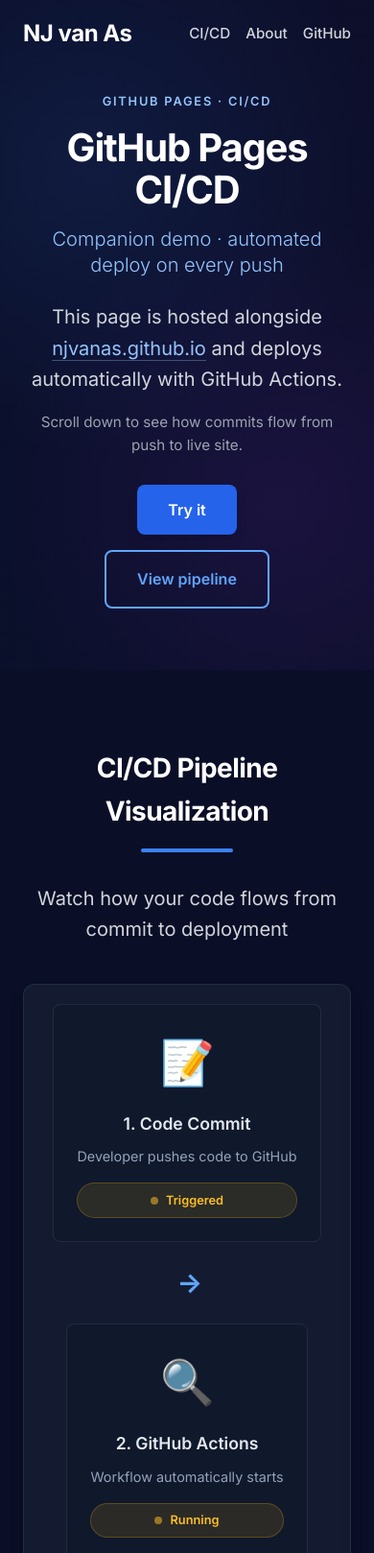
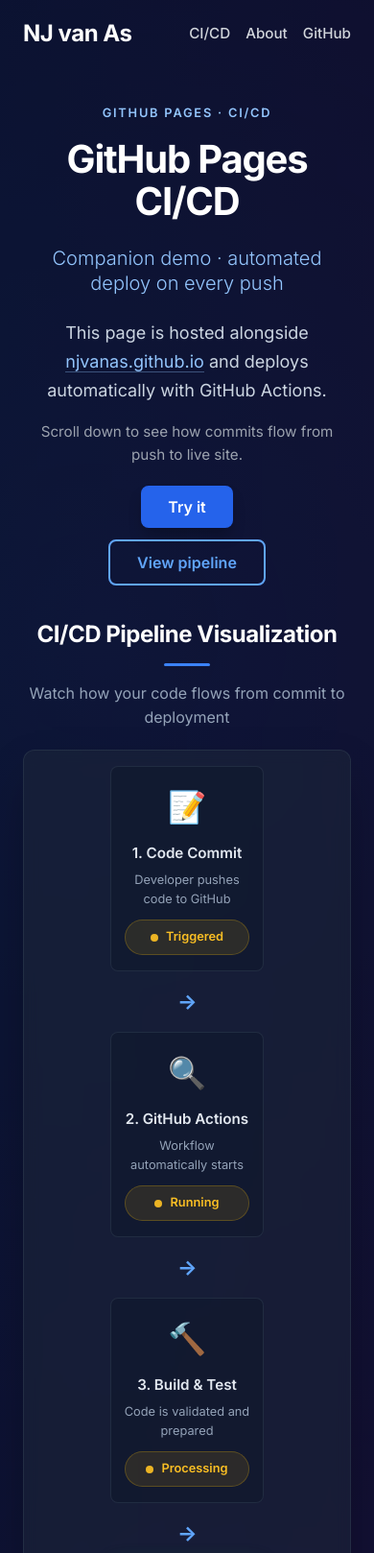
Before and after one commit to njvanas/CI-CD, a plain HTML site: page index.html in a window 390 px wide. Shown: the top 1618 px of the page at 96% size. Drawn offline with Linux system fonts and the light colour scheme.

Commit message:
Replace inline SVGs; refine layout and styles
Add external Lucide-style SVG icon files (icons/github.svg, icons/linkedin.svg, icons/mail.svg) and replace inline SVG markup in the footer with <img> references. Introduce a compact main shell (.main-shell) and adjust root variables, container width, header spacing, hero sizing, typography and spacing to match the typing-speed-test/portfolio rhythm. Many UI refinements: reduced paddings/margins, adjusted button and card shadows/hover behavior, tightened pipeline and info-card dimensions, responsive tweaks, and a hover filter for social icons. Purpose: simplify icon management, unify visual rhythm with companion pages, and tighten the site’s compact layout and responsiveness.

```diff
--- a/index.html
+++ b/index.html
@@ -25,12 +25,8 @@
         </nav>
     </header>
 
-    <main>
+    <main class="main-shell">
         <section id="home" class="hero">
-            <div class="hero__bg" aria-hidden="true">
-                <div class="hero__bg-wash"></div>
-                <div class="hero__bg-radials"></div>
-            </div>
             <div class="container hero__inner">
                 <p class="hero-eyebrow">GitHub Pages · CI/CD</p>
                 <h1 class="hero__title">GitHub Pages CI/CD</h1>
@@ -168,24 +164,17 @@
                     <ul class="site-footer__social">
                         <li>
                             <a href="mailto:njvanas@duck.com" class="site-footer__social-btn" aria-label="Email">
-                                <svg class="site-footer__icon site-footer__icon--mail" xmlns="http://www.w3.org/2000/svg" viewBox="0 0 24 24" aria-hidden="true" focusable="false">
-                                    <rect class="site-footer__icon-stroke" width="20" height="16" x="2" y="4" rx="2" fill="none"/>
-                                    <path class="site-footer__icon-stroke" fill="none" d="m22 7-8.97 5.7a1.94 1.94 0 0 1-2.06 0L2 7"/>
-                                </svg>
+                                <img class="site-footer__icon-img" src="icons/mail.svg" width="20" height="20" alt="" decoding="async" />
                             </a>
                         </li>
                         <li>
-                            <a href="https://linkedin.com/in/njvanas" class="site-footer__social-btn" target="_blank" rel="noopener noreferrer" aria-label="LinkedIn">
-                                <svg class="site-footer__icon site-footer__icon--glyph" xmlns="http://www.w3.org/2000/svg" viewBox="0 0 24 24" aria-hidden="true" focusable="false">
-                                    <path d="M20.447 20.452h-3.554v-5.569c0-1.328-.027-3.037-1.852-3.037-1.853 0-2.136 1.445-2.136 2.939v5.667H9.351V9h3.414v1.561h.046c.477-.9 1.637-1.85 3.37-1.85 3.601 0 4.267 2.37 4.267 5.455v6.286zM5.337 7.433c-1.144 0-2.063-.926-2.063-2.065 0-1.138.92-2.063 2.063-2.063 1.14 0 2.064.925 2.064 2.063 0 1.139-.925 2.065-2.064 2.065zm1.782 13.019H3.555V9h3.564v11.452zM22.225 0H1.771C.792 0 0 .774 0 1.729v20.542C0 23.227.792 24 1.771 24h20.451C23.2 24 24 23.227 24 22.271V1.729C24 .774 23.2 0 22.222 0h.003z"/>
-                                </svg>
+                            <a href="https://www.linkedin.com/in/njvanas" class="site-footer__social-btn" target="_blank" rel="noopener noreferrer" aria-label="LinkedIn">
+                                <img class="site-footer__icon-img" src="icons/linkedin.svg" width="20" height="20" alt="" decoding="async" />
                             </a>
                         </li>
                         <li>
                             <a href="https://github.com/njvanas" class="site-footer__social-btn" target="_blank" rel="noopener noreferrer" aria-label="GitHub">
-                                <svg class="site-footer__icon site-footer__icon--glyph" xmlns="http://www.w3.org/2000/svg" viewBox="0 0 24 24" aria-hidden="true" focusable="false">
-                                    <path d="M12 0c-6.626 0-12 5.373-12 12 0 5.302 3.438 9.8 8.207 11.387.599.111.793-.261.793-.577v-2.234c-3.338.726-4.033-1.416-4.033-1.416-.546-1.387-1.333-1.756-1.333-1.756-1.089-.745.083-.729.083-.729 1.205.084 1.839 1.237 1.839 1.237 1.07 1.834 2.807 1.304 3.492.997.107-.775.418-1.305.762-1.604-2.665-.305-5.467-1.334-5.467-5.931 0-1.311.469-2.381 1.236-3.221-.124-.303-.535-1.524.117-3.176 0 0 1.008-.322 3.301 1.23.957-.266 1.983-.399 3.003-.404 1.02.005 2.047.138 3.006.404 2.291-1.552 3.297-1.23 3.297-1.23.653 1.653.242 2.874.118 3.176.77.84 1.235 1.911 1.235 3.221 0 4.609-2.807 5.624-5.479 5.921.43.372.823 1.102.823 2.222v3.293c0 .319.192.694.801.576 4.765-1.589 8.199-6.086 8.199-11.386 0-6.627-5.373-12-12-12z"/>
-                                </svg>
+                                <img class="site-footer__icon-img" src="icons/github.svg" width="20" height="20" alt="" decoding="async" />
                             </a>
                         </li>
                     </ul>
--- a/styles.css
+++ b/styles.css
@@ -5,7 +5,8 @@
 }
 
 :root {
-    /* Aligned with njvanas.github.io (Tailwind slate / blue scale) */
+    /* Aligned with njvanas.github.io + typing-speed-test companion pages */
+    --header-h: 5.5rem;
     --bg-deep: #0a0e27;
     --bg-elevated: rgba(30, 41, 59, 0.5);
     --bg-card: rgba(15, 23, 42, 0.5);
@@ -67,13 +68,43 @@
 }
 
 .container {
-    max-width: 1200px;
+    max-width: 1280px;
     margin: 0 auto;
     padding: 0 1.5rem;
 }
 
 .scroll-target {
-    scroll-margin-top: 6rem;
+    scroll-margin-top: calc(var(--header-h) + 0.5rem);
+}
+
+/* Main band — same rhythm as typing-speed-test (main-wrap) */
+.main-shell {
+    position: relative;
+    flex: 1;
+    width: 100%;
+    padding: calc(var(--header-h) + 2rem) 0 2.5rem;
+    overflow: hidden;
+    isolation: isolate;
+}
+
+.main-shell::before {
+    content: "";
+    position: absolute;
+    inset: 0;
+    z-index: 0;
+    pointer-events: none;
+    opacity: 0.35;
+    background:
+        linear-gradient(to right, rgba(37, 99, 235, 0.12), rgba(147, 51, 234, 0.1)),
+        radial-gradient(circle at 25% 25%, rgba(59, 130, 246, 0.15) 0%, transparent 45%),
+        radial-gradient(circle at 75% 70%, rgba(147, 51, 234, 0.12) 0%, transparent 45%);
+}
+
+.main-shell .hero,
+.main-shell .cicd-section,
+.main-shell .about {
+    position: relative;
+    z-index: 1;
 }
 
 /* Header — fixed + transparent until scroll (matches portfolio Header.tsx) */
@@ -144,44 +175,18 @@
     color: #fff;
 }
 
-/* Hero — layered background like portfolio Hero.tsx */
+/* Hero — compact intro like typing-speed-test (hero-intro), not full viewport */
 .hero {
-    position: relative;
-    overflow: hidden;
-    min-height: 100vh;
-    display: flex;
-    flex-direction: column;
-    justify-content: center;
     text-align: center;
     color: var(--text-primary);
-    padding: 7rem 0 5rem;
-}
-
-.hero__bg {
-    position: absolute;
-    inset: 0;
-    pointer-events: none;
-}
-
-.hero__bg-wash {
-    position: absolute;
-    inset: 0;
-    opacity: 0.1;
-    background: linear-gradient(to right, rgba(37, 99, 235, 0.2), rgba(147, 51, 234, 0.2));
-}
-
-.hero__bg-radials {
-    position: absolute;
-    inset: 0;
-    opacity: 1;
-    background-image:
-        radial-gradient(circle at 25% 25%, rgba(59, 130, 246, 0.1) 0%, transparent 50%),
-        radial-gradient(circle at 75% 75%, rgba(147, 51, 234, 0.1) 0%, transparent 50%);
+    margin-bottom: 2rem;
+    max-width: 56rem;
+    margin-left: auto;
+    margin-right: auto;
 }
 
 .hero__inner {
     position: relative;
-    z-index: 1;
 }
 
 .hero-eyebrow {
@@ -197,7 +202,7 @@
     font-size: clamp(2.5rem, 6vw, 4.5rem);
     font-weight: 700;
     color: #fff;
-    margin-bottom: 1rem;
+    margin-bottom: 1.5rem;
     letter-spacing: -0.03em;
     line-height: 1.1;
 }
@@ -207,31 +212,37 @@
     font-weight: 300;
     color: var(--blue-300);
     margin-bottom: 1.5rem;
-    line-height: 1.35;
+    line-height: 1.3;
 }
 
 .hero__lead {
-    font-size: 1.25rem;
+    font-size: 1.125rem;
     margin-bottom: 1rem;
-    color: var(--text-gray-300);
+    color: #cbd5e1;
     max-width: 42rem;
     margin-left: auto;
     margin-right: auto;
-    line-height: 1.625;
+    line-height: 1.65;
+}
+
+@media (min-width: 768px) {
+    .hero__lead {
+        font-size: 1.25rem;
+    }
 }
 
 .hero-sub {
     font-size: 0.95rem !important;
     color: var(--text-gray-400) !important;
-    margin-bottom: 1.75rem !important;
+    margin-bottom: 1.25rem !important;
 }
 
 .hero__actions {
     display: flex;
     flex-direction: column;
     align-items: center;
-    gap: 1rem;
-    margin-bottom: 0.5rem;
+    gap: 0.75rem;
+    margin-bottom: 0.25rem;
 }
 
 @media (min-width: 40rem) {
@@ -258,36 +269,36 @@
     display: inline-flex;
     align-items: center;
     justify-content: center;
-    padding: 1rem 2rem;
+    padding: 0.75rem 1.75rem;
     font-size: 1rem;
     font-weight: 600;
     font-family: inherit;
+    line-height: 1.25;
     border-radius: 0.5rem;
     cursor: pointer;
     text-decoration: none;
     transition:
-        background 0.3s ease,
-        color 0.3s ease,
-        border-color 0.3s ease,
-        box-shadow 0.3s ease,
-        transform 0.2s ease;
+        background 0.25s ease,
+        color 0.25s ease,
+        border-color 0.25s ease,
+        box-shadow 0.25s ease,
+        transform 0.15s ease;
 }
 
 .btn--primary {
     background: var(--accent);
     color: #fff;
     border: none;
-    box-shadow: 0 10px 15px -3px rgba(0, 0, 0, 0.1), 0 4px 6px -4px rgba(0, 0, 0, 0.1);
+    box-shadow: 0 10px 15px -3px rgba(0, 0, 0, 0.25);
 }
 
 .btn--primary:hover {
     background: var(--accent-hover);
-    box-shadow: 0 20px 25px -5px rgba(0, 0, 0, 0.1), 0 8px 10px -6px rgba(0, 0, 0, 0.1);
-    transform: translateY(-1px);
+    box-shadow: 0 20px 25px -5px rgba(0, 0, 0, 0.3);
 }
 
 .btn--primary:active {
-    transform: translateY(0);
+    transform: translateY(1px);
 }
 
 .btn--outline {
@@ -316,40 +327,40 @@
     display: none;
 }
 
-/* Section titles — portfolio About / section pattern */
+/* Section titles — compact like typing-speed-test .section-title */
 .section-head {
     text-align: center;
-    margin-bottom: 4rem;
+    margin-bottom: 1.75rem;
 }
 
 .section-head__title {
-    font-size: clamp(2.25rem, 4vw, 3rem);
+    font-size: clamp(1.5rem, 3vw, 1.85rem);
     font-weight: 700;
     color: #fff;
-    margin-bottom: 1rem;
+    margin-bottom: 0.65rem;
     letter-spacing: -0.02em;
 }
 
 .section-head__rule {
-    width: 6rem;
-    height: 0.25rem;
+    width: 3rem;
+    height: 0.2rem;
     background: var(--accent-ring);
-    margin: 0 auto 2rem;
+    margin: 0 auto 1rem;
     border-radius: 9999px;
 }
 
 .section-head__lead {
-    font-size: 1.25rem;
-    color: var(--text-gray-300);
-    max-width: 42rem;
+    font-size: 1rem;
+    color: var(--text-muted);
+    max-width: 40rem;
     margin: 0 auto;
-    line-height: 1.625;
+    line-height: 1.55;
 }
 
 /* CI/CD Section */
 .cicd-section {
-    padding: 5rem 0;
-    background: var(--bg-deep);
+    padding: 0 0 2.5rem;
+    background: transparent;
 }
 
 .pipeline-container {
@@ -357,22 +368,27 @@
     justify-content: center;
     align-items: center;
     flex-wrap: wrap;
-    gap: 1rem;
-    margin: 2.5rem 0;
-    padding: 2rem;
+    gap: 0.65rem;
+    margin: 1.25rem 0;
+    padding: 1.25rem 1rem;
+    max-width: 52rem;
+    margin-left: auto;
+    margin-right: auto;
     background: var(--bg-elevated);
-    backdrop-filter: blur(6px);
+    backdrop-filter: blur(8px);
+    -webkit-backdrop-filter: blur(8px);
     border-radius: 0.75rem;
     border: 1px solid var(--border);
-    box-shadow: 0 10px 15px -3px rgba(0, 0, 0, 0.25);
+    box-shadow: 0 25px 50px -12px rgba(0, 0, 0, 0.35);
 }
 
 .pipeline-step {
     display: flex;
     flex-direction: column;
     align-items: center;
-    padding: 1.5rem;
-    min-width: 180px;
+    padding: 1rem 0.85rem;
+    min-width: 132px;
+    max-width: 160px;
     background: var(--bg-card);
     border-radius: 0.5rem;
     border: 1px solid var(--border);
@@ -381,14 +397,14 @@
 }
 
 .pipeline-step:hover {
-    transform: translateY(-5px);
-    box-shadow: 0 12px 28px -8px rgba(59, 130, 246, 0.25);
-    border-color: rgba(59, 130, 246, 0.45);
+    transform: translateY(-3px);
+    box-shadow: 0 10px 24px -8px rgba(59, 130, 246, 0.2);
+    border-color: rgba(59, 130, 246, 0.4);
 }
 
 .step-icon {
-    font-size: 2.75rem;
-    margin-bottom: 1rem;
+    font-size: 2rem;
+    margin-bottom: 0.65rem;
     animation: pulse 2s infinite;
 }
 
@@ -402,16 +418,16 @@
 }
 
 .step-content h3 {
-    font-size: 1.1rem;
+    font-size: 0.95rem;
     color: var(--text-primary);
-    margin-bottom: 0.5rem;
+    margin-bottom: 0.35rem;
     font-weight: 600;
 }
 
 .step-content p {
-    font-size: 0.9rem;
+    font-size: 0.8rem;
     color: var(--text-muted);
-    margin-bottom: 1rem;
+    margin-bottom: 0.65rem;
 }
 
 .step-status {
@@ -461,10 +477,10 @@
 }
 
 .pipeline-arrow {
-    font-size: 1.75rem;
-    color: #60a5fa;
+    font-size: 1.35rem;
+    color: var(--blue-400);
     font-weight: bold;
-    margin: 0 0.35rem;
+    margin: 0 0.15rem;
     animation: slide 2s infinite;
 }
 
@@ -475,16 +491,19 @@
 
 .deployment-info {
     display: grid;
-    grid-template-columns: repeat(auto-fit, minmax(250px, 1fr));
-    gap: 1.25rem;
-    margin: 2.5rem 0;
+    grid-template-columns: repeat(auto-fit, minmax(200px, 1fr));
+    gap: 0.75rem;
+    margin: 1.25rem 0;
+    max-width: 52rem;
+    margin-left: auto;
+    margin-right: auto;
 }
 
 .info-card {
     display: flex;
     align-items: center;
-    gap: 1rem;
-    padding: 1.35rem;
+    gap: 0.75rem;
+    padding: 0.85rem 1rem;
     background: var(--bg-elevated);
     border-radius: 0.5rem;
     border: 1px solid var(--border);
@@ -492,13 +511,13 @@
 }
 
 .info-card:hover {
-    transform: translateY(-3px);
-    box-shadow: 0 10px 20px -8px rgba(0, 0, 0, 0.35);
+    transform: translateY(-2px);
+    box-shadow: 0 8px 16px -8px rgba(0, 0, 0, 0.35);
     border-color: rgba(59, 130, 246, 0.25);
 }
 
 .info-icon {
-    font-size: 2.25rem;
+    font-size: 1.75rem;
     line-height: 1;
 }
 
@@ -522,7 +541,7 @@
 
 .workflow-link {
     text-align: center;
-    margin-top: 2rem;
+    margin-top: 1.25rem;
 }
 
 .workflow-button.workflow-button {
@@ -696,12 +715,12 @@
     font-size: 0.95rem;
 }
 
-/* About Section — bg-slate-800/50 like portfolio About */
+/* About Section */
 .about {
-    padding: 5rem 0;
-    background: rgba(30, 41, 59, 0.5);
+    margin-top: 1.5rem;
+    padding: 2rem 0 0;
     border-top: 1px solid var(--border);
-    border-bottom: 1px solid var(--border);
+    background: transparent;
 }
 
 .about__body {
@@ -710,10 +729,10 @@
 }
 
 .about__body p {
-    font-size: 1.05rem;
-    margin-bottom: 1rem;
-    color: var(--text-gray-300);
-    line-height: 1.625;
+    font-size: 1rem;
+    margin-bottom: 0.75rem;
+    color: #cbd5e1;
+    line-height: 1.6;
 }
 
 .about__body p:last-child {
@@ -733,7 +752,7 @@
 .site-footer__inner {
     max-width: 1280px;
     margin: 0 auto;
-    padding: 3rem 1.5rem 2rem;
+    padding: 3rem 1.5rem 1.5rem;
 }
 
 .site-footer__grid {
@@ -779,39 +798,31 @@
     display: inline-flex;
     align-items: center;
     justify-content: center;
-    padding: 0.5rem;
     min-width: 2.5rem;
     min-height: 2.5rem;
+    padding: 0.5rem;
     background: var(--slate-800);
-    color: #cbd5e1;
+    color: var(--text-gray-400);
+    text-decoration: none;
     border-radius: 0.5rem;
-    transition: background 0.3s ease, color 0.3s ease;
+    transition: background 0.3s ease;
 }
 
 .site-footer__social-btn:hover {
     background: var(--accent);
-    color: #fff;
 }
 
-/* Inline SVGs: explicit paint so icons always show (stroke vs fill) */
-.site-footer__icon {
+/* External Lucide-style SVGs (icons/*.svg) — same as typing-speed-test */
+.site-footer__icon-img {
+    display: block;
     width: 1.25rem;
     height: 1.25rem;
-    display: block;
     flex-shrink: 0;
-    overflow: visible;
+    object-fit: contain;
 }
 
-.site-footer__icon--mail .site-footer__icon-stroke {
-    fill: none;
-    stroke: currentColor;
-    stroke-width: 2;
-    stroke-linecap: round;
-    stroke-linejoin: round;
-}
-
-.site-footer__icon--glyph path {
-    fill: currentColor;
+.site-footer__social-btn:hover .site-footer__icon-img {
+    filter: brightness(0) invert(1);
 }
 
 .site-footer__heading {
@@ -891,22 +902,17 @@
         gap: 1rem;
     }
 
-    .hero {
-        padding: 6rem 0 3.5rem;
-        min-height: auto;
+    .main-shell {
+        padding: calc(var(--header-h) + 1.25rem) 0 2rem;
     }
 
     .section-head {
-        margin-bottom: 2.5rem;
-    }
-
-    .section-head__title {
-        font-size: 1.75rem;
+        margin-bottom: 1.35rem;
     }
 
     .pipeline-container {
         flex-direction: column;
-        padding: 1.25rem;
+        padding: 1rem 0.85rem;
     }
 
     .pipeline-arrow {
```
Also changed, not shown: icons/github.svg (added), icons/linkedin.svg (added), icons/mail.svg (added).
